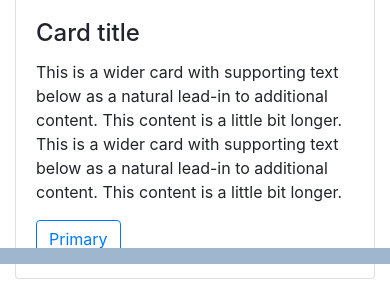
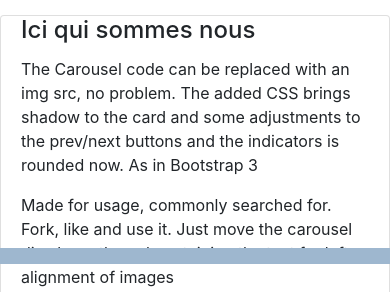
Before and after one commit to stephane-august1/ud57, a Symfony app: template templates/home/index.html.twig in a window 390 px wide; the page is wider, and only the part inside the window is pictured. Shown: the part 580-872 px from the top of that part. Run offline with Twig, Linux system fonts and the light colour scheme; the template is opened without the code that fills it: most values are stand-ins (such as "Sample title", 1, 10 or a date in 2020); grey boxes labelled with a size stand in for pictures from a placeholder-image service; some libraries are stand-ins or nearby versions.

Commit message:
add card and home

```diff
--- a/templates/base.html.twig
+++ b/templates/base.html.twig
@@ -11,6 +11,7 @@
       {% block stylesheets %}
 
       {{ encore_entry_link_tags('app') }}
+      <link rel='stylesheet' href='https://cdnjs.cloudflare.com/ajax/libs/font-awesome/5.14.0/css/all.min.css'/>
   <link rel="stylesheet" href="./css/bootstrap.4.2.3.css" integrity="sha384-JcKb8q3iqJ61gNV9KGb8thSsNjpSL0n8PARn9HuZOnIxN0hoP+VmmDGMN5t9UJ0Z" crossorigin="anonymous">
    {#} <link rel="stylesheet" href="https://bootswatch.com/4/cerulean/bootstrap.min.css">{#}
       {% endblock %}
@@ -22,15 +23,15 @@
 
     <body>
       {# start nav bar#}
-      <nav class="navbar navbar-expand-lg navbar-dark bg-dark">
-        <a class="navbar-brand" style="font-size:1.8em;" href="{{ path('home') }}">Site Name</a>
+      <nav class="navbar navbar-expand-lg navbar-dark bg-dark ">
+        <a class="navbar-brand text-danger" style="font-size:2.0em;" href="{{ path('home') }}">Log@</a>
         <button class="navbar-toggler" type="button" data-toggle="collapse" data-target="#navbarColor02"
           aria-controls="navbarColor02" aria-expanded="false" aria-label="Toggle navigation">
           <span class="navbar-toggler-icon"></span>
         </button>
 
-        <div class="collapse navbar-collapse" id="navbarColor02">
-          <ul class="navbar-nav mr-auto" style="margin-left:33%;">
+        <div class="collapse navbar-collapse text-center " id="navbarColor02" style="margin-right:14% !important;margin-left:0px">
+          <ul class="navbar-nav mx-auto" style="margin-left:33%;">
             <li class="nav-item active">
               <a class="nav-link" href="{{ path('home') }}">qui sommes nous <span class="sr-only">(current)</span></a>
             </li>
@@ -151,7 +152,7 @@
       <footer>
         <nav class=" fixed-bottom navbar navbar-expand-lg navbar-dark bg-dark">
 
-          <div class="collapse navbar-collapse" id="">
+          <div class="collapse navbar-collapse " id="" >
             <ul class="navbar-nav mr-auto" style="margin-left:33%">
 
               <li class="nav-item">
@@ -184,6 +185,7 @@
 <script src="https://code.jquery.com/jquery-3.5.1.slim.min.js" integrity="sha384-DfXdz2htPH0lsSSs5nCTpuj/zy4C+OGpamoFVy38MVBnE+IbbVYUew+OrCXaRkfj" crossorigin="anonymous"></script>
 <script src="https://cdn.jsdelivr.net/npm/popper.js@1.16.1/dist/umd/popper.min.js" integrity="sha384-9/reFTGAW83EW2RDu2S0VKaIzap3H66lZH81PoYlFhbGU+6BZp6G7niu735Sk7lN" crossorigin="anonymous"></script>
 <script src="https://stackpath.bootstrapcdn.com/bootstrap/4.5.2/js/bootstrap.min.js" integrity="sha384-B4gt1jrGC7Jh4AgTPSdUtOBvfO8shuf57BaghqFfPlYxofvL8/KUEfYiJOMMV+rV" crossorigin="anonymous"></script>
+<script src='https://cdnjs.cloudflare.com/ajax/libs/font-awesome/5.14.0/js/all.min.js'></script>
       {% endblock %}
 
 
--- a/templates/home/index.html.twig
+++ b/templates/home/index.html.twig
@@ -5,50 +5,182 @@
 
 
 {% block body %}
-<div class="jumbotron jumbotron-fluid" style="background:url(./images/jumbotron.jpg) no-repeat;background-size:40 100;">
+<div class="jumbotron jumbotron-fluid" style="background:url(./images/jumbotron.jpg) no-repeat;background-size:cover;background-position:23 100">
   <div class="container">
     <h1 class="text-center display-4 ">Message d'accroche</h1>
-    <p class="text-center lead">This is a modified jumbotron that occupies the entire horizontal space of its parent.</p>
+    <p class="text-center lead">
+
+  Lorem ipsum dolor sit amet consectetur adipisicing elit. Blanditiis, quam?
+    </p>
   </div>
 </div>
 
+<br>
+{# system communication #}
+<div class="text-center">****</div>
+<p class="text-center">ici system communication promo info  avec possibilité de mettre du texte et des images
+</p>
+
+<hr><div class="text-center">****</div><br>
+{# end system comm #}
+
 <!--system card-->
-<div class="container">
-  <div class="card-group vgr-cards">
-    <div class="card">
-      <div class="card-img-body">
-      <img class="card-img" src="https://picsum.photos/500/230" alt="Card image cap">
+ <!-- Card Start -->
+  <div class="card">
+    <div class="row ml-1 mr-1">
+
+      <div class="col-md-7 px-3">
+        <div class="card-block px-6">
+          <h4 class="card-title">Ici qui sommes nous </h4>
+          <p class="card-text">
+            The Carousel code can be replaced with an img src, no problem. The added CSS brings shadow to the card and some adjustments to the prev/next buttons and the indicators is rounded now. As in Bootstrap 3
+          </p>
+          <p class="card-text">Made for usage, commonly searched for. Fork, like and use it. Just move the carousel div above the col containing the text for left alignment of images</p>
+          <br>
+          <a href="#" class="mt-auto btn btn-special  ">Read More</a>
+        </div>
       </div>
-      <div class="card-body">
-        <h4 class="card-title">Card title</h4>
-        <p class="card-text">This is a wider card with supporting text below as a natural lead-in to additional content. This content is a little bit longer. This is a wider card with supporting text below as a natural lead-in to additional content. This content is a little
-          bit longer.</p>
-        <a href="#" class="btn btn-outline-primary">Primary</a>
+      <!-- Carousel start -->
+      <div class="col-md-5">
+        <div id="CarouselTest" class="carousel slide" data-ride="carousel">
+          <ol class="carousel-indicators">
+            <li data-target="#CarouselTest" data-slide-to="0" class="active"></li>
+            <li data-target="#CarouselTest" data-slide-to="1"></li>
+            <li data-target="#CarouselTest" data-slide-to="2"></li>
+
+          </ol>
+          <div class="carousel-inner">
+            <div class="carousel-item active">
+              <img class="d-block" src="https://picsum.photos/450/300?image=855" alt="https://picsum.photos/450/300?image=855">
+            </div>
+            <div class="carousel-item">
+              <img class="d-block" src="https://placehold.it/450X300" alt="">
+            </div>
+            <div class="carousel-item">
+              <img class="d-block" src="https://picsum.photos/450/300?image=355" alt="">
+            </div>
+            <a class="carousel-control-prev" href="#CarouselTest" role="button" data-slide="prev">
+    <span class="carousel-control-prev-icon" aria-hidden="true"></span>
+    <span class="sr-only">Previous</span>
+  </a>
+            <a class="carousel-control-next" href="#CarouselTest" role="button" data-slide="next">
+    <span class="carousel-control-next-icon" aria-hidden="true"></span>
+    <span class="sr-only">Next</span>
+  </a>
+          </div>
+        </div>
       </div>
+      <!-- End of carousel -->
     </div>
-    <div class="card">
-      <div class="card-img-body">
-        <img class="card-img" src="https://picsum.photos/400/200" alt="Card image cap"></div>
-      <div class="card-body">
-        <h4 class="card-title">Card title</h4>
-        <p class="card-text">This card has supporting text below as a natural lead-in to additional content. This is a wider card with supporting text below as a natural lead-in to additional content. This content is a little bit longer. This card has supporting text below as a natural lead-in to additional content.</p>
-        <a href="#" class="btn btn-outline-primary">Primary</a>
+  </div>
+  <!-- End of card -->
+<!--end system card-->
+<hr>
+{# systeme card horizonthal #}
+
+<div class="row">
+<div class="col-1"></div>
+ <div class="mx-auto  col-5"><h4 class="card-title text-center">Small card</h4>
+    <div class="  card mx-auto">
+      <div class="row mx-auto">
+        <div class="col-sm-5 text-center">
+         <i class="mx-auto fas fa-heartbeat fa-10x text-warning"></i>
+        </div>
+        <div class="col-sm-7">
+          <div class="card-block">
+          <div class="row">
+          <div class="col-sm-12">
+
+            <p class="text-center">Copy paste the HTML and CSS.</p>
+            <p clas="text-center">Change around the content for awsomenes</p>
+            <br></div>
+            <div class="text-center col-sm-12">
+            <a href="#" class="mx-auto mb-3 btn btn-special btn-sm ">Read More</a>
+            </div></div>
+          </div>
+        </div>
+
       </div>
+    </div><br>
     </div>
-    <div class="card">
-      <div class="card-img-body">
-        <img class="card-img" src="https://picsum.photos/450/250" alt="Card image cap"></div>
-      <div class="card-body">
-        <h4 class="card-title">Card title</h4>
-        <p class="card-text">This is a wider card with supporting text below as a natural lead-in to additional content. This card has even longer content than the first to show that equal height action. This is a wider card with supporting text below as a natural lead-in
-          to additional content. This content is a little bit longer.</p>
-        <a href="#" class="btn btn-outline-primary">Primary</a>
+
+    <div class="col-5">
+  <div class="shadow card float-left">
+    <div class="row ">
+
+      <div class="col-sm-7">
+        <div class="card-block">
+                    <h4 class="text-center card-title">c.2 Donner régulièrement </h4>
+          <p class="text-center">Ici text explicatif sur les dons.</p>
+          <p class="text-center">Suite du texte 2em paragraphe</p>
+          <a href="#" class="ml-2 mb-2 btn btn-special btn-sm">Read More</a>
+        </div>
+      </div>
+
+      <div class="col-sm-5 my-auto  ">
+        <img class="d-block w-100 border " src="https://picsum.photos/150?image=380" alt="">
       </div>
     </div>
   </div>
 </div>
-<!--end system card-->
-<div id="jsonmoselle" data-json="{{asset('js/moselle.json')}}">
+ </div>
+
+
+ <br>
+<br>
+
+{# end car horizontal #}
+{# systeme card horizonthal #}
+<div class="container">
+<div class="row">
+<div class="col-6">
+  <div class="shadow card float-left">
+    <div class="row ">
+
+      <div class="col-sm-7">
+        <div class="card-block">
+                    <h4 class="text-center card-title">c.2 Donner régulièrement </h4>
+          <p class="text-center">Ici text explicatif sur les dons.</p>
+          <p class="text-center">Suite du texte 2em paragraphe</p>
+          <a href="#" class="ml-2 mb-2 btn btn-special btn-sm">Read More</a>
+        </div>
+      </div>
+
+      <div class="col-sm-5 my-auto  ">
+        <img class="d-block w-100 border " src="https://picsum.photos/150?image=380" alt="">
+      </div>
+    </div>
+  </div>
+</div>
+ <div class="col-6">
+    <div class="shadow card float-right">
+      <div class="row">
+        <div class="col-sm-5">
+          <img class="d-block w-100 border" src="https://picsum.photos/150?image=641" alt="">
+        </div>
+        <div class="col-sm-7">
+          <div class="card-block">
+            <!--           <h4 class="card-title">Small card</h4> -->
+            <p>Copy paste the HTML and CSS.</p>
+            <p>Change around the content for awsomenes</p>
+            <br>
+            <a href="#" class="mr-2 mb-3 btn btn-special btn-sm float-right">Read More</a>
+          </div>
+        </div>
+
+      </div>
+    </div>
+    </div>
+ </div>
+ </div>
+
+ <br>
+<br>
+
+{# end car horizontal #}
+ {# calendar + map #}
+ <div class="container">
+<div id="jsonmoselle" data-json="{{asset('js/moselle.json')}}"></div>
 <div id="tooltip"></div>
 <div class="row">
   <div class="col-10 offset-1">
@@ -102,6 +234,7 @@
     </div>
   </div>
 </div>
+</div>
 <br>
 <br>
 <br>
```
Also changed, not shown: assets/css/app.css (+88 -0 lines).
